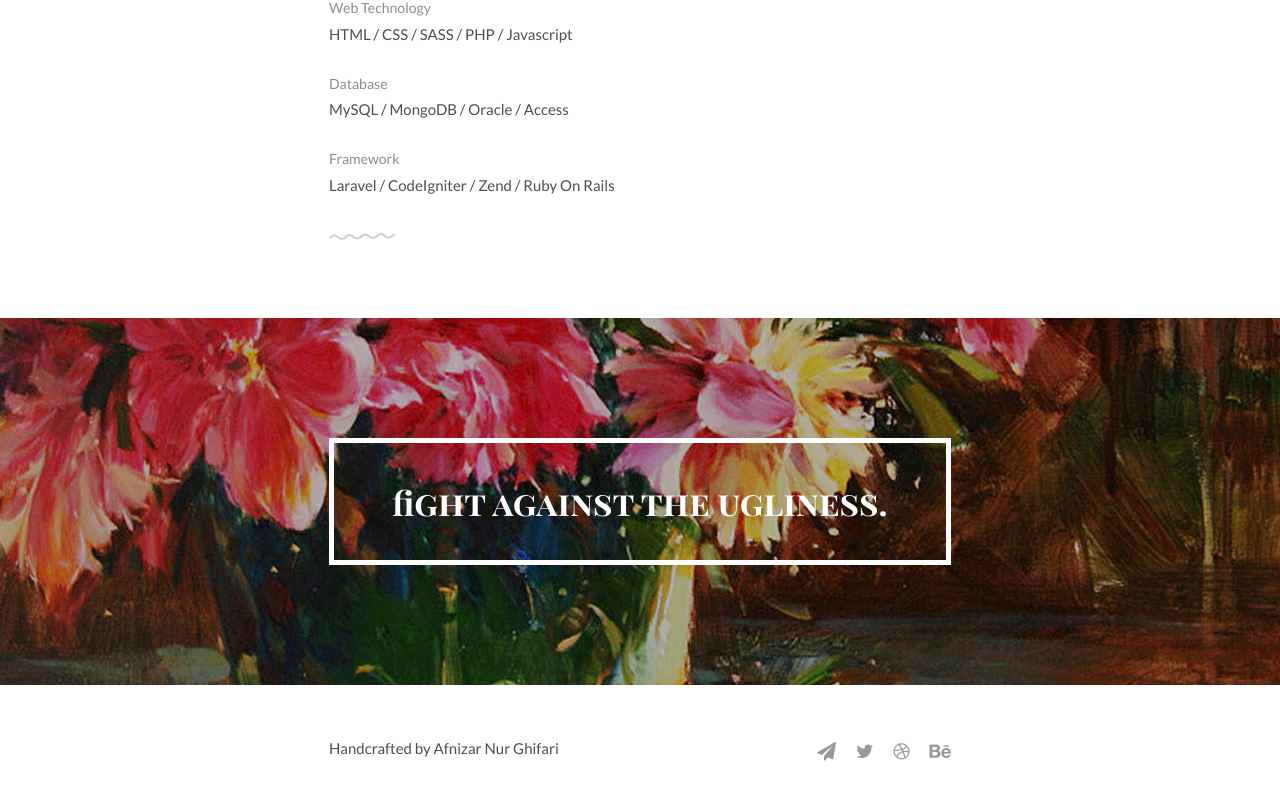
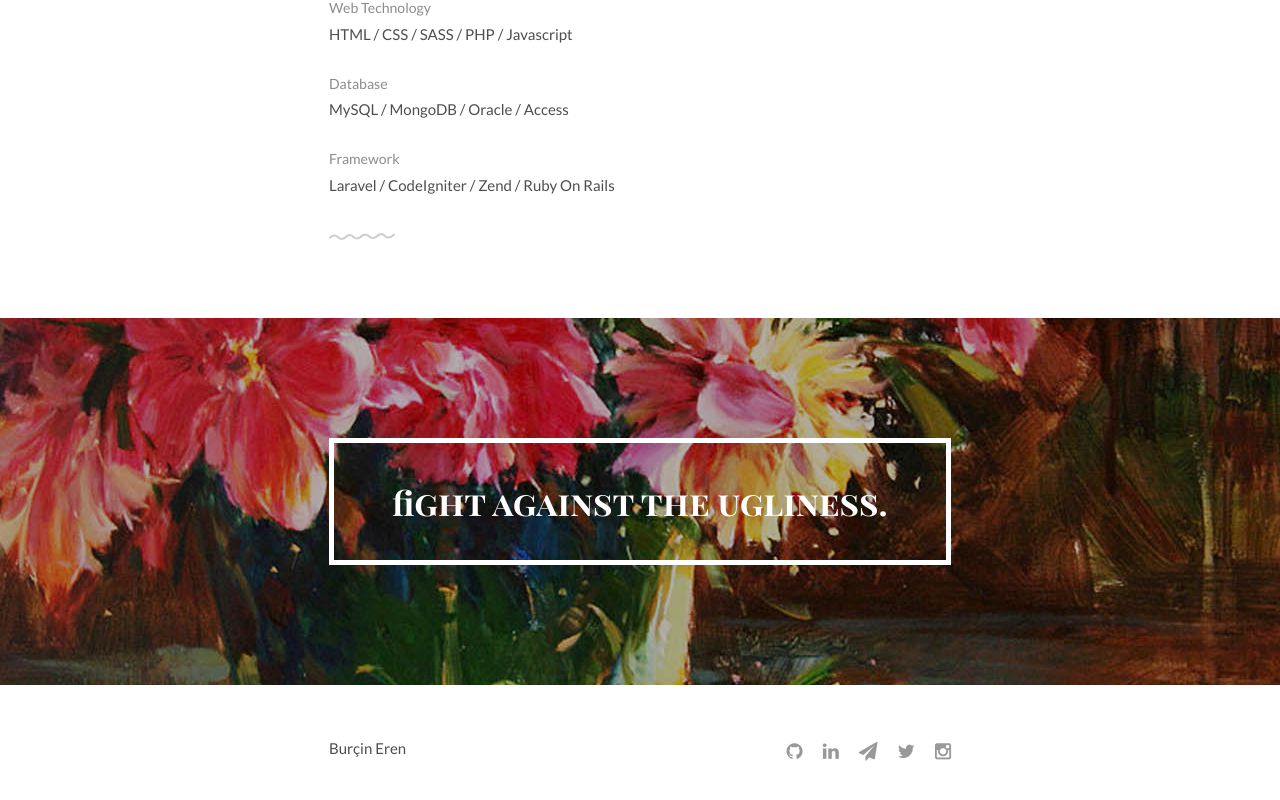
Before and after one commit to burcineren/porfolio-burcin, an Angular app: page / in a window 1280 px wide. Shown: the part 1691-2491 px from the top of the page. Built offline with nearby package versions, Linux system fonts and the light colour scheme.

Commit message:
social media link

```diff
--- a/src/app/app.component.html
+++ b/src/app/app.component.html
@@ -115,14 +115,16 @@
 	  <div class="container">
 	    <div class="units-row">
 	      <div class="unit-50">
-	        <p>Handcrafted by Afnizar Nur Ghifari</p>
+	        <p> Burçin Eren</p>
 	      </div>
 	      <div class="unit-50">
 	        <ul class="social list-flat right">
-	          <li><a href="mailto:afnizarhilmi@gmail.com"><i class="fa fa-send"></i></a></li>
-	          <li><a href="http://twitter.com/afnizarnur"><i class="fa fa-twitter"></i></a></li>
-	          <li><a href="http://dribbble.com/afnizarnur"><i class="fa fa-dribbble"></i></a></li>
-	          <li><a href="http://behance.com/afnizarnur"><i class="fa fa-behance"></i></a></li>
+				<li><a href="https://github.com/burcineren" target="_blank"><i class="fa fa-github"></i></a></li>
+	          <li><a href="https://www.linkedin.com/in/burcin-eren/" target="_blank"><i class="fa fa-linkedin"></i></a></li>
+	          <li><a href="mailto:burcineeren@gmail.com" target="_blank"><i class="fa fa-send"></i></a></li>
+	          <li><a href="https://twitter.com/burcinereen" target="_blank"><i class="fa fa-twitter"></i></a></li>
+	          <li><a href="https://www.instagram.com/burcinereen/" target="_blank"><i class="fa fa-instagram"></i></a></li>
+
 	        </ul>
 	      </div>
 	    </div>
--- a/src/index.html
+++ b/src/index.html
@@ -2,7 +2,7 @@
 <html lang="en">
 <head>
 
-  <title>Draco by @afnizarnur</title>
+  <title>Porfolio by Burçin EREN</title>
   <meta charset="utf-8" />
   <meta name="viewport" content="width=device-width, initial-scale=1">
   <meta name="description" content="Draco is free PSD &amp; HTML template by @afnizarnur">
```
Also changed, not shown: src/assets/img/ava.jpg (deleted).
